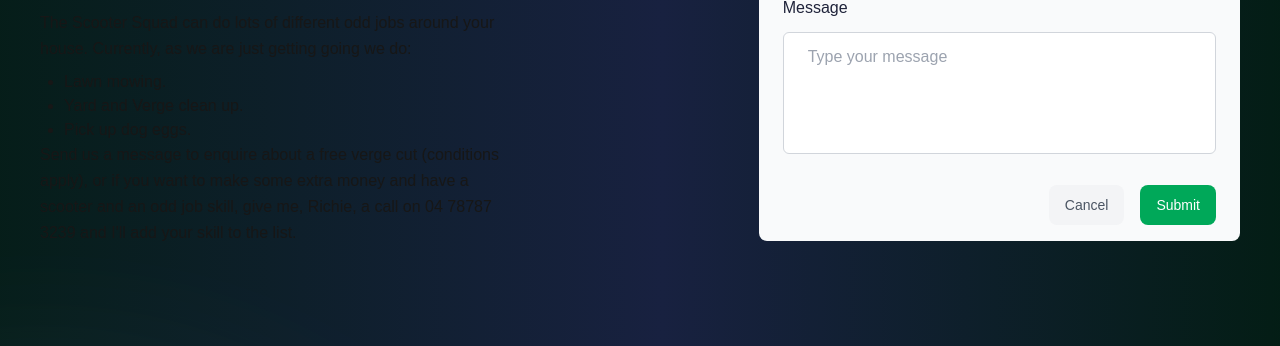
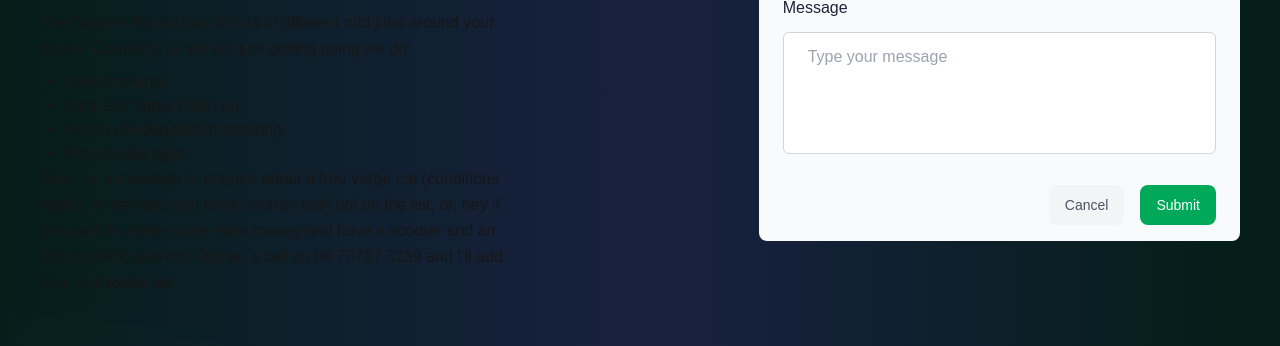
Before and after one commit to berrrich/e-team.net.au, a Next.js app: page / in a window 1280 px wide. Shown: the part 418-764 px from the top of the page. Built offline with nearby package versions, Linux system fonts and the light colour scheme; a web font is replaced by a local one.

Commit message:
Update index.tsx

```diff
--- a/app/components/HeroArea/index.tsx
+++ b/app/components/HeroArea/index.tsx
@@ -22,10 +22,10 @@ const HeroArea = () => {
                 <p className="mb-2 max-w-[475px] text-base leading-relaxed text-body dark:text-green-400">
                 The Scooter Squad can do lots of different odd jobs around your house. Currently, as we are just getting going we do:
                 </p>
-                <ul className="list-disc pl-6"><li>Lawn mowing.</li><li>Yard and Verge clean up.</li><li>Pick up dog eggs.</li></ul>
+                <ul className="list-disc pl-6"><li>Lawn mowing.</li><li>Yard and Verge clean up.</li><li>House checking/plant watering.</li><li>Pick up dog eggs.</li></ul>
 
                 <p className="mb-10 max-w-[475px] text-base leading-relaxed text-body dark:text-green-400">
-                Send us a message to enquire about a <span className="dark:text-white">free verge cut</span> (conditions apply), or if you want to make some extra money and have a scooter and an odd job skill, give me, Richie, a call on <span className="dark:text-white">04 78787 3239</span> and I&apos;ll add your skill to the list.
+                Send us a message to enquire about a <span className="dark:text-white">free verge cut</span> (conditions apply), or perhaps you have another task not on the list, or, hey if you want to make some extra money and have a scooter and an odd job skill, give me, Richie, a call on <span className="dark:text-white">04 78787 3239</span> and I&apos;ll add your skill to the list.
                 </p>
 
 
```
